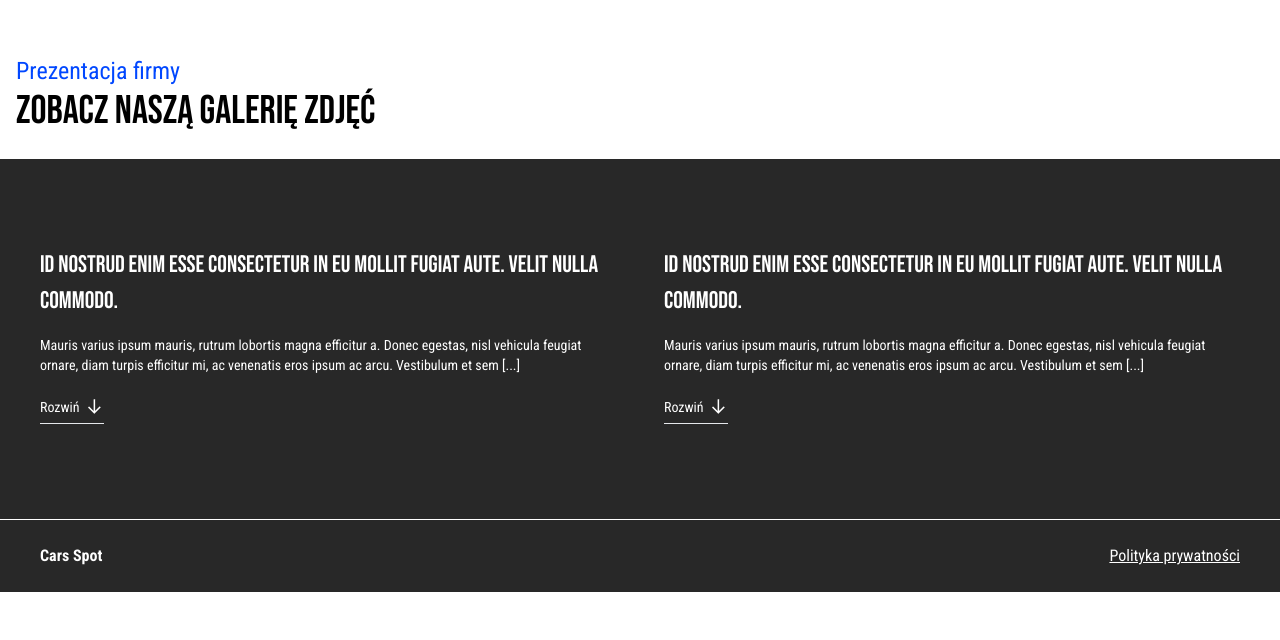
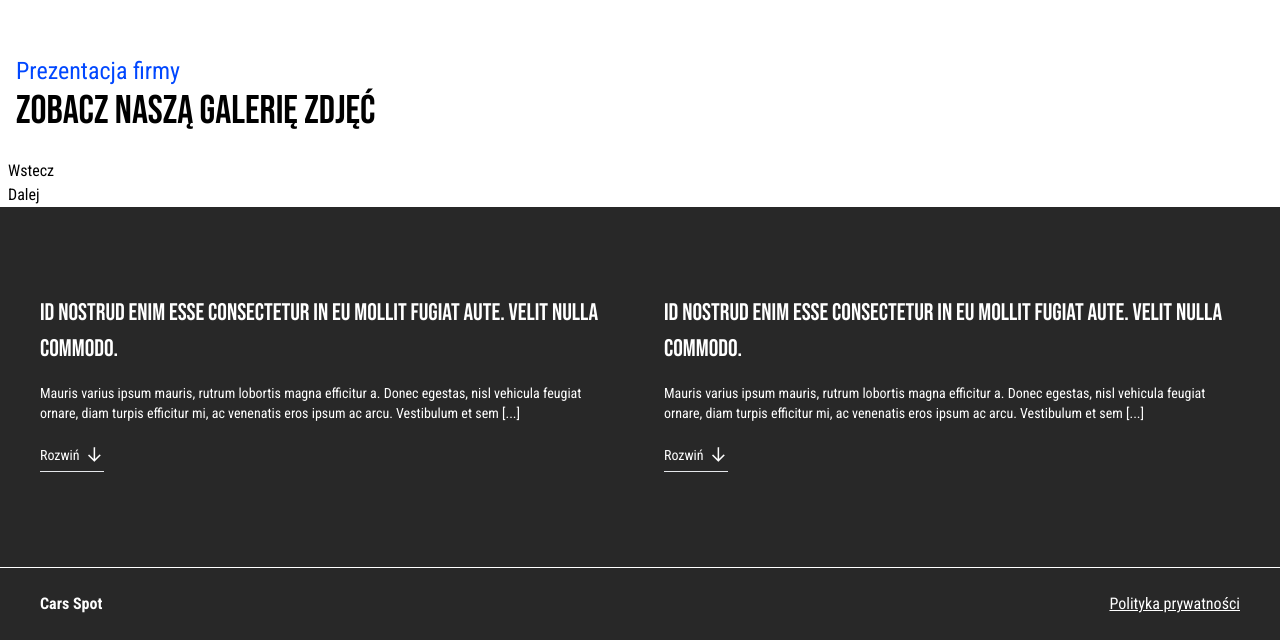
Before and after one commit to SD91PL/CarsSpot, a React (Vite) app: page / in a window 1280 px wide. Shown: the part 825-1465 px from the top of the page. Before the commit the page ends 1417 px from the top, so only its background shows below. Built offline with nearby package versions, Linux system fonts and the light colour scheme.

Commit message:
installed react-slick - renamed Slider to GallerySlider because of name conflict

```diff
--- a/package.json
+++ b/package.json
@@ -13,7 +13,9 @@
 	},
 	"dependencies": {
 		"react": "^18.3.1",
-		"react-dom": "^18.3.1"
+		"react-dom": "^18.3.1",
+		"react-slick": "^0.30.2",
+		"slick-carousel": "^1.8.1"
 	},
 	"devDependencies": {
 		"@babel/core": "^7.25.2",
--- a/src/components/Gallery.jsx
+++ b/src/components/Gallery.jsx
@@ -1,5 +1,5 @@
 import Headers from './Headers.jsx'
-import Slider from './Slider.jsx'
+import GallerySlider from './GallerySlider.jsx'
 
 export default function Gallery() {
 	return (
@@ -9,7 +9,7 @@ export default function Gallery() {
 				cta='Zobacz naszą galerię zdjęć'
 			/>
 			<div className='container xl:max-w-[1264px]'>
-				<Slider/>
+				<GallerySlider />
 			</div>
 		</>
 	)
--- /dev/null
+++ b/src/components/GallerySlider.jsx
@@ -0,0 +1,22 @@
+import { useRef } from 'react'
+import 'slick-carousel/slick/slick.css'
+import 'slick-carousel/slick/slick-theme.css'
+import Slider from 'react-slick'
+
+export default function GallerySlider() {
+	return (
+		<>
+			<div>
+				<div>
+					<button>Wstecz</button>
+				</div>
+				<Slider>
+
+				</Slider>
+				<div>
+					<button>Dalej</button>
+				</div>
+			</div>
+		</>
+	)
+}
```
Also changed, not shown: src/components/Slider.jsx (deleted, +0 -7 lines), 1 other file (tests, documents, lock files or other folders).
